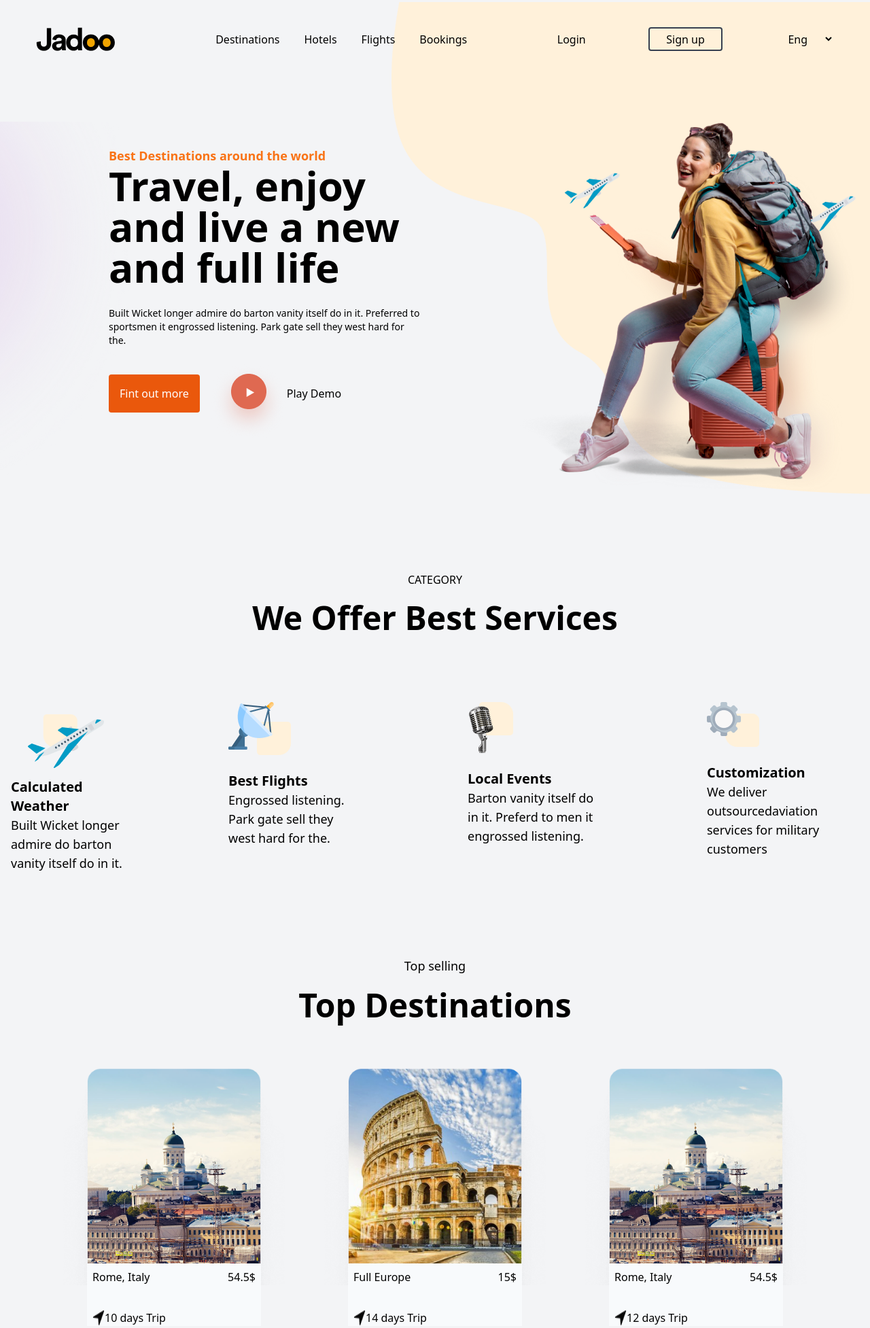
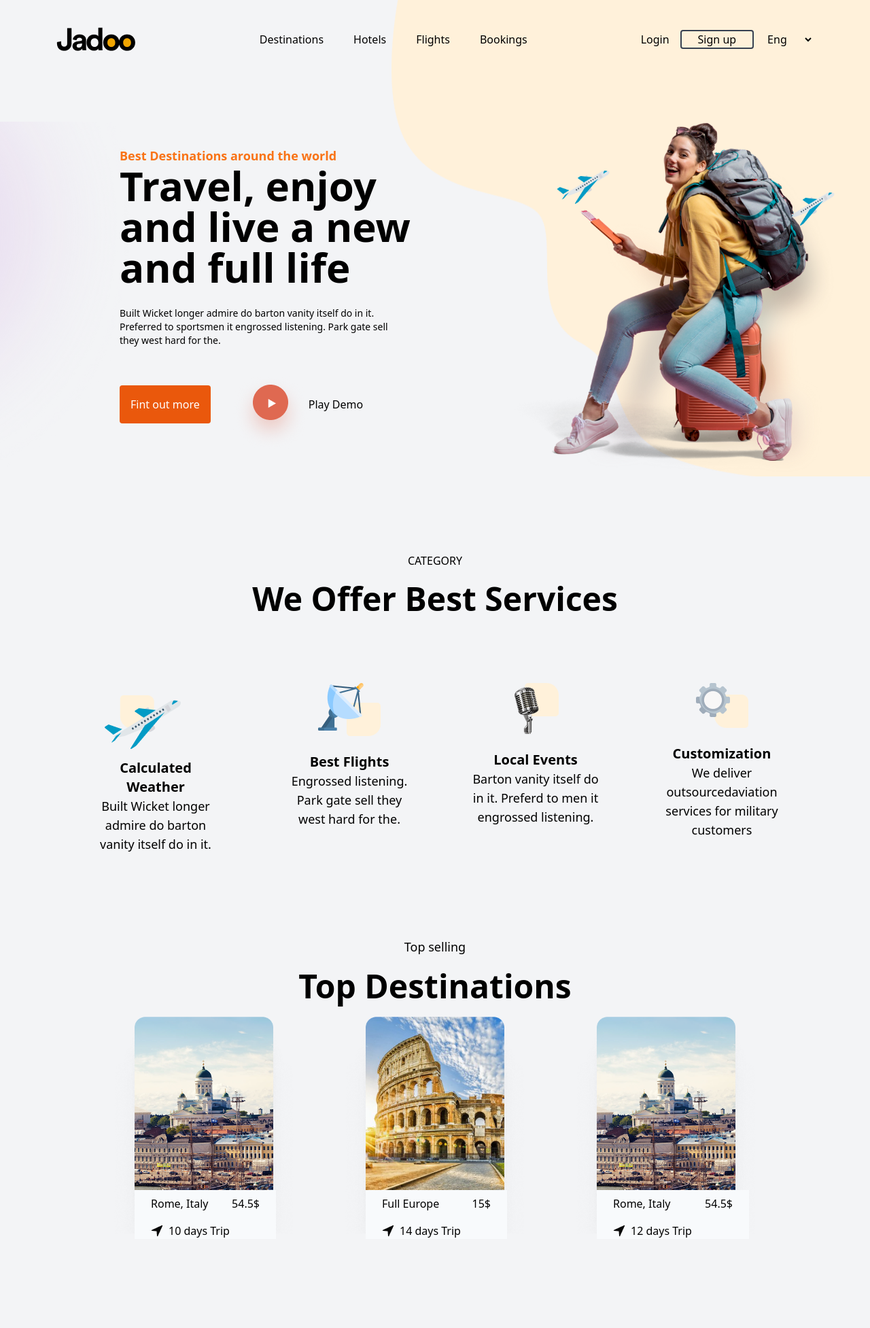
Before and after one commit to Momina-Naz/Jadoo, a website: page src/index.html in a window 1280 px wide. Shown: the top 1954 px of the page at 68% size. Drawn offline with nearby package versions, Linux system fonts and the light colour scheme.

Commit message:
Update index.html

```diff
--- a/src/index.html
+++ b/src/index.html
@@ -3,179 +3,221 @@
   <head>
     <meta charset="UTF-8" />
     <meta name="viewport" content="width=device-width, initial-scale=1.0" />
-
-    <!-- Tailwind CSS via CDN -->
     <script src="https://cdn.tailwindcss.com"></script>
-
     <title>Jadoo</title>
   </head>
-  <body
-    class="bg-gray-100 "
-  >
-    <header style="
+  <body class="bg-gray-100">
+    <header
+      style="
         background-image: url('../assets/images/Decore.png');
         background-repeat: no-repeat;
         background-position: right;
-    ">
-      <nav class=" flex flex-row md:flex-column justify-evenly ">
-        <img  class="m-10"src="../assets/images/Logo.png" alt="logo" />
-        <ul class="flex md:flex-column items-center space-x-9 ms-24 m-10">
-          <li><a href="#">Destinations</a></li>
-          <li><a href="#">Hotels</a></li>
-          <li><a href="#">Flights</a></li>
-          <li><a href="#">Bookings</a></li>
+      "
+    >
+      <nav
+        class="flex flex-col md:flex-row justify-evenly items-center space-y-4 md:space-y-0"
+      >
+        <img class="m-10" src="../assets/images/Logo.png" alt="logo" />
+        <ul
+          class="flex flex-col md:flex-row items-center md:space-x-9 space-y-4 md:space-y-0 ms-0 md:ms-24 m-10"
+        >
+          <li class="p-1 hover:border-b border-orange-600">
+            <a href="#">Destinations</a>
+          </li>
+          <li class="p-1 hover:border-b border-orange-600">
+            <a href="#">Hotels</a>
+          </li>
+          <li class="p-1 hover:border-b border-orange-600">
+            <a href="#">Flights</a>
+          </li>
+          <li class="p-1 hover:border-b border-orange-600">
+            <a href="#">Bookings</a>
+          </li>
         </ul>
-        <button class="ms-20 m-10">Login</button>
-        <button class="border-2 m-10 border-gray-700 px-6 rounded">Sign up</button>
-        <select name="Languages" class=" border border-none bg-transparent m-10">
+        <div
+          class="flex flex-col md:flex-row items-center md:space-x-4 space-y-2 md:space-y-0 ms-0 md:ms-20 m-10"
+        >
+          <button>Login</button>
+          <button class="border-2 border-gray-700 px-6 rounded">Sign up</button>
+          <select name="Languages" class="border border-none bg-transparent">
             <option value="Eng">Eng</option>
             <option value="French">French</option>
           </select>
+        </div>
       </nav>
-        <!--Hero section-->
-    <section class="flex flex-row space-x-20 mt-16 "
-        style="background-image: url('../assets/images/Ellipse 8.png');
+
+      <!-- Hero Section -->
+      <section
+        class="flex flex-col lg:flex-row space-y-10 lg:space-y-0 lg:space-x-20 mt-16 px-4"
+        style="
+          background-image: url('../assets/images/Ellipse 8.png');
           background-repeat: no-repeat;
-        background-position: left;">
-      <div class="flex flex-col ps-40  mt-9 w-2/4">
-       <h3 class="text-lg text-orange-500 font-semibold">Best Destinations around the world</h3>
-       <h1 class="text-6xl font-bold ">Travel, enjoy
-           and live a new
-           and full life</h1>
-           <p class="text-sm pe-4 pt-7">Built Wicket longer admire do barton vanity itself do in it.
-             Preferred to sportsmen it engrossed listening. Park gate sell
-              they west hard for the.</p>
-
-
-              <div class="flex flex-row justify-start items-center">
-                  <button class="bg-orange-600 text-white rounded p-4">Fint out more</button>
-                  <div class="flex flex-row justify-start items-center">
-                    <img class="mt-6 ms-4" src="../assets/images/Play button.png" alt="demo play button">
+          background-position: left;
+        "
+      >
+        <div class="flex flex-col ps-4 lg:ps-40 mt-9 w-full lg:w-2/4">
+          <h3 class="text-lg text-orange-500 font-semibold">
+            Best Destinations around the world
+          </h3>
+          <h1 class="text-4xl md:text-6xl font-bold">
+            Travel, enjoy and live a new and full life
+          </h1>
+          <p class="text-sm pe-4 pt-7">
+            Built Wicket longer admire do barton vanity itself do in it.
+            Preferred to sportsmen it engrossed listening. Park gate sell they
+            west hard for the.
+          </p>
+          <div
+            class="flex flex-col sm:flex-row justify-start items-center space-y-4 sm:space-y-0 sm:space-x-4 mt-4"
+          >
+            <button class="bg-orange-600 text-white rounded p-4">
+              Fint out more
+            </button>
+            <div class="flex flex-row items-center">
+              <img
+                class="mt-2 sm:mt-6 ms-4"
+                src="../assets/images/Play button.png"
+                alt="demo play button"
+              />
               <button class="me-10">Play Demo</button>
             </div>
           </div>
         </div>
-               <div class=" me-44">
-                <img src="../assets/images/Image.png" alt="hero image" style="height: 550px;">
+        <div class="w-full lg:w-auto me-0 lg:me-44 px-4">
+          <img
+            src="../assets/images/Image.png"
+            alt="hero image"
+            class="w-full h-auto max-h-[550px]"
+          />
         </div>
       </section>
     </header>
 
-    <!-- Services section-->
-     <section class="flex flex-col items-center space-y-5 m-28">
+    <!-- Services Section -->
+    <section class="flex flex-col items-center space-y-5 m-10 md:m-28">
       <h1>CATEGORY</h1>
-               <h2 class="mb-24 text-5xl font-bold">We Offer Best Services</h2>
-               <div class="flex flex-row space-x-24">
-                       <div class="flex flex-col content-center w-48 pt-14">
-                        <div style="width: 200px;height: 135px;">
-                          <img src="../assets/images/Group 51.png" alt="catgory 1">
+      <h2 class="mb-10 md:mb-24 text-3xl md:text-5xl font-bold text-center">
+        We Offer Best Services
+      </h2>
+      <div class="grid grid-cols-1 sm:grid-cols-2 lg:grid-cols-4 gap-10">
+        <div class="flex flex-col items-center w-48 pt-14 mx-auto">
+          <div style="width: 200px; height: 135px">
+            <img src="../assets/images/Group 51.png" alt="catgory 1" />
           </div>
-                        <h2 class=" text-xl font-semibold">Calculated Weather</h2>
-                        <p class="text-lg font-normal">Built Wicket longer admire do barton vanity itself do in it.</p>
+          <h2 class="text-xl font-semibold text-center">Calculated Weather</h2>
+          <p class="text-lg font-normal text-center">
+            Built Wicket longer admire do barton vanity itself do in it.
+          </p>
         </div>
 
-
-                       <div class="flex flex-col content-center w-64 mt-12 p-8" >
+        <div class="flex flex-col items-center w-64 mt-12 p-8 mx-auto">
           <div>
-                          <img src="../assets/images/Group 48.png" alt="catgory 2">
+            <img src="../assets/images/Group 48.png" alt="catgory 2" />
           </div>
-                        <h2 class="mt-6 text-xl font-semibold">Best Flights</h2>
-                        <p class="text-lg font-normal">Engrossed listening. Park gate sell they west hard for the.</p>
+          <h2 class="mt-6 text-xl font-semibold text-center">Best Flights</h2>
+          <p class="text-lg font-normal text-center">
+            Engrossed listening. Park gate sell they west hard for the.
+          </p>
         </div>
 
-
-                       <div class="flex flex-col content-center  w-64 mt-12 p-8">
+        <div class="flex flex-col items-center w-64 mt-12 p-8 mx-auto">
           <div>
-                          <img src="../assets/images/Group 50.png" alt="catgory 3">
+            <img src="../assets/images/Group 50.png" alt="catgory 3" />
           </div>
-                        <h2 class="mt-6 text-xl font-semibold">Local Events</h2>
-                        <p class="text-lg font-normal">Barton vanity itself do in it. Preferd to men it engrossed listening. </p>
+          <h2 class="mt-6 text-xl font-semibold text-center">Local Events</h2>
+          <p class="text-lg font-normal text-center">
+            Barton vanity itself do in it. Preferd to men it engrossed
+            listening.
+          </p>
         </div>
 
-
-                       <div class="flex flex-col content-center w-64 mt-12 p-8 ">
+        <div class="flex flex-col items-center w-64 mt-12 p-8 mx-auto">
           <div>
-                          <img src="../assets/images/Group 49.png" alt="catgory 4">
+            <img src="../assets/images/Group 49.png" alt="catgory 4" />
           </div>
-                        <h2 class="mt-6 text-xl font-semibold">Customization</h2>
-                        <p class="text-lg font-normal">We deliver outsourcedaviation services for military customers</p>
+          <h2 class="mt-6 text-xl font-semibold text-center">Customization</h2>
+          <p class="text-lg font-normal text-center">
+            We deliver outsourcedaviation services for military customers
+          </p>
         </div>
-
-
       </div>
     </section>
 
-      <!-- Destination section-->
-     <section class="flex flex-col items-center space-y-5 m-28">
+    <!-- Destination Section -->
+    <section class="flex flex-col items-center space-y-5 m-10 md:m-28">
       <h1 class="text-lg">Top selling</h1>
-
-
-               <h2 class="mb-24 text-5xl font-bold">Top Destinations</h2>
-
-               <div class="flex flex-row ">
-
-                       <div class="flex flex-col content-center w-96 h-80 mt-12 p-8"
-                       style="background-image: url('../assets/images/Rectangle 14 (1).png');
-                       background-size: cover;">
-                       <div class="bg-slate-50 float-end w-64 ms-8 mt-64 px-2">
-                            <div class="flex flex-row justify-between mb-9 mt-2">
+      <h2 class="mb-12 md:mb-24 text-3xl md:text-5xl font-bold">
+        Top Destinations
+      </h2>
+      <div class="grid grid-cols-1 md:grid-cols-2 lg:grid-cols-3 gap-8 mt-32">
+        <div
+          class="flex flex-col content-center w-full h-80 p-8"
+          style="
+            background-image: url('../assets/images/Rectangle 14 (1).png');
+            background-size: cover;
+          "
+        >
+          <div class="bg-slate-50 w-52 mt-56 ms-5 px-6">
+            <div class="flex flex-row justify-between mb-4 mt-2">
               <p>Rome, Italy</p>
               <p>54.5$</p>
             </div>
-                            <div class="flex flex-row justify-normal mt-2">
-                             <img src="../assets/images/Navigation.png" alt="nevigation">
-                              <p>10 days Trip</p>
+            <div class="flex flex-row items-center mt-2">
+              <img src="../assets/images/Navigation.png" alt="nevigation" />
+              <p class="ms-2">10 days Trip</p>
             </div>
-
           </div>
         </div>
 
-
-                       <div class="flex flex-col content-center  w-96 h-80 mt-12 p-8"
-                        style="background-image: url('../assets/images/Rectangle 14 (3).png');
-                        background-size: cover">
-                        <div class="bg-slate-50 float-end w-64 ms-8 mt-64 px-2">
-                            <div class="flex flex-row justify-between mb-9 mt-2">
+        <div
+          class="flex flex-col content-center w-full h-80 p-8"
+          style="
+            background-image: url('../assets/images/Rectangle 14 (3).png');
+            background-size: cover;
+          "
+        >
+          <div class="bg-slate-50 w-52 mt-56 ms-5 px-6">
+            <div class="flex flex-row justify-between mb-4 mt-2">
               <p>Full Europe</p>
               <p>15$</p>
             </div>
-                            <div class="flex flex-row justify-normal mt-2">
-                             <img src="../assets/images/Navigation.png" alt="nevigation">
-                              <p>14 days Trip</p>
+            <div class="flex flex-row items-center mt-2">
+              <img src="../assets/images/Navigation.png" alt="nevigation" />
+              <p class="ms-2">14 days Trip</p>
             </div>
-
           </div>
         </div>
 
-
-                       <div class="flex flex-col content-center   w-96 h-80 mt-12 p-8"
-                        style="background-image: url('../assets/images/Rectangle 14 (1).png');
-                        background-size: cover">
-                        <div class="bg-slate-50 float-end w-64 ms-8 mt-64 px-2">
-                            <div class="flex flex-row justify-between mb-9 mt-2">
+        <div
+          class="flex flex-col content-center w-full h-80 p-8"
+          style="
+            background-image: url('../assets/images/Rectangle 14 (1).png');
+            background-size: cover;
+          "
+        >
+          <div class="bg-slate-50 w-56 mt-56 ms-5 px-6">
+            <div class="flex flex-row justify-between mb-4 mt-2">
               <p>Rome, Italy</p>
               <p>54.5$</p>
             </div>
-                            <div class="flex flex-row justify-normal mt-2">
-                             <img src="../assets/images/Navigation.png" alt="nevigation">
-                              <p>12 days Trip</p>
+            <div class="flex flex-row items-center mt-2">
+              <img src="../assets/images/Navigation.png" alt="nevigation" />
+              <p class="ms-2">12 days Trip</p>
             </div>
-
           </div>
-
         </div>
-
-
       </div>
     </section>
-     <!---Footer-->
-     <section class="flex flex-col">
-     <div class="flex flex-row space-x-20 mx-60 mb-32 mt-44 " >
 
+    <!-- Footer -->
+    <section class="flex flex-col px-6 justify-center items-center mt-20">
+      <div
+        class="grid grid-cols-1 md:grid-cols-2 lg:grid-cols-4 gap-10 mb-32 mt-20 ms-32"
+      >
         <div class="flex flex-col w-64">
           <h1 class="text-3xl font-bold">Jadoo</h1>
-         <p class="mt-2" >Book your trip in minute, get full
-             Control for much longer.
+          <p class="mt-2">
+            Book your trip in minute, get full Control for much longer.
           </p>
         </div>
 
@@ -202,18 +244,18 @@
           </ul>
         </div>
 
-      <div class="flex flex-col mt-4">
+        <div class="flex flex-col mt-4 ms-16">
           <h1 class="text-lg font-bold">Discover Our Apps</h1>
           <div class="flex flex-row space-x-2 mt-4">
-          <img src="../assets/images/Google Play.png" alt="google">
-          <img src="../assets/images/Play Store.png" alt="playstore">
+            <img src="../assets/images/Google Play.png" alt="google" />
+            <img src="../assets/images/Play Store.png" alt="playstore" />
           </div>
         </div>
       </div>
+
       <div>
-
         <p class="text-center mb-9">All rights reserved@jadoo.com</p>
       </div>
-
     </section>
+  </body>
 </html>
```
Lines whose indentation alone changed are shown as unchanged.
